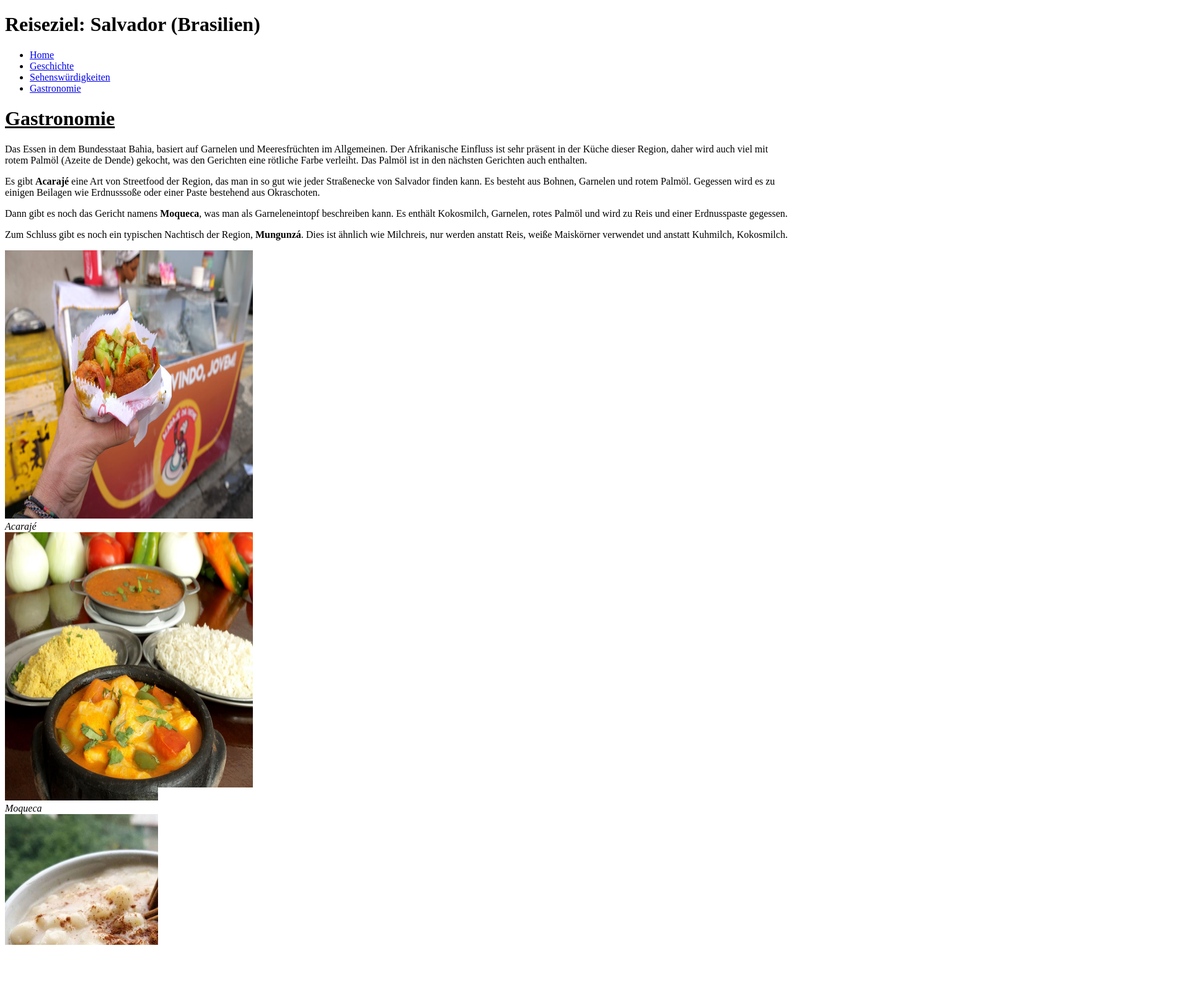
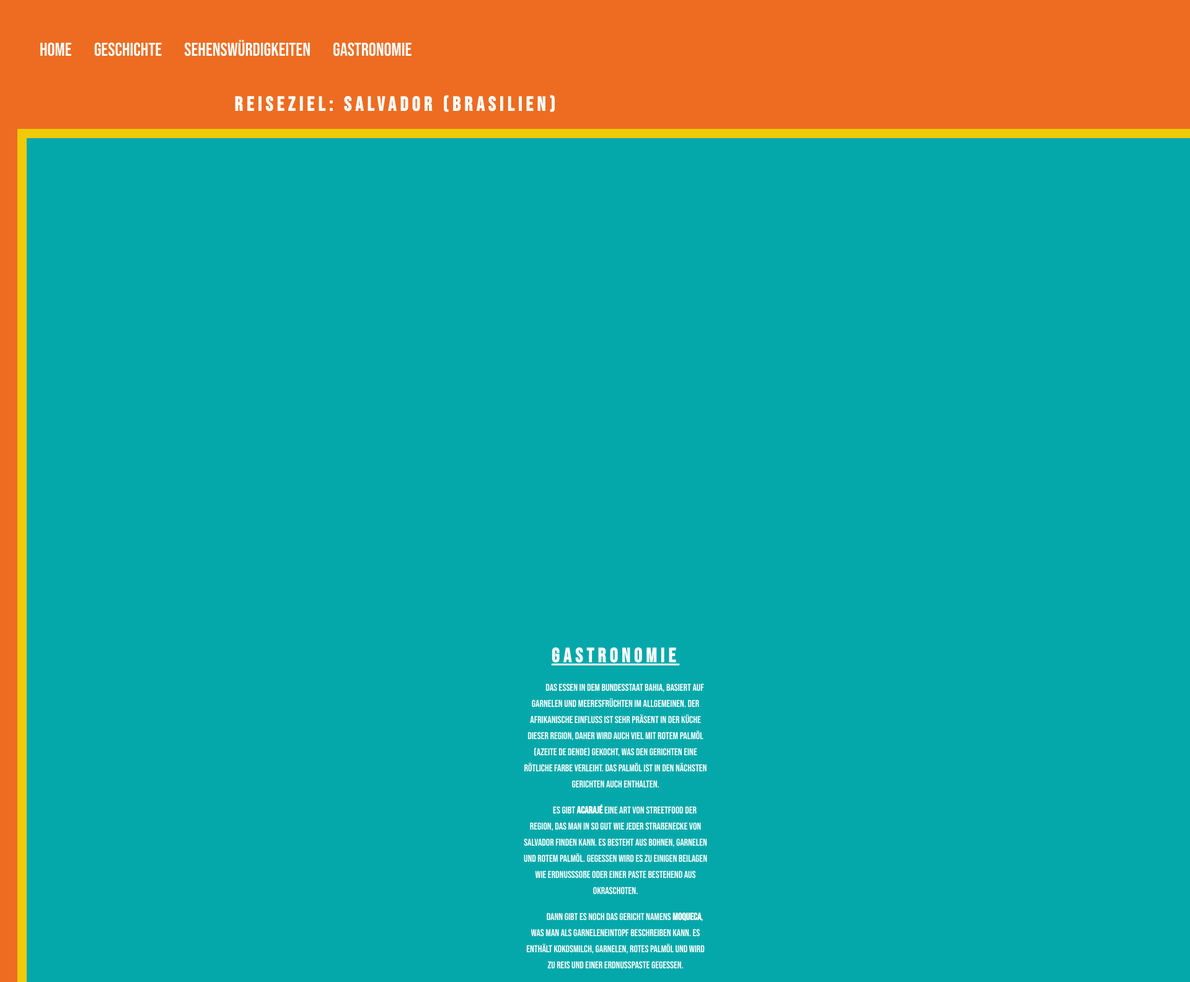
Before and after one commit to FranCiscoCab157/B-Semester-Repository, a plain HTML site: page Webseite2.Aufgabe2/Gastronomie.html in a window 1280 px wide. Shown: the top 1585 px of the page at 62% size, 1920 px wide, since content can reach past the window. Drawn offline with Linux system fonts and the light colour scheme.

Commit message:
Aufgabe2

```diff
--- a/Webseite2.Aufgabe2/Gastronomie.html
+++ b/Webseite2.Aufgabe2/Gastronomie.html
@@ -6,6 +6,8 @@
     <meta name="viewport" content="width=device-width, initial-scale=1">
     <meta name="author" content="Francisco">
     <title>Gastronomie</title>
+    <link rel="stylesheet" href="stylesheet.css">
+    <link href="https://fonts.googleapis.com/css2?family=Bebas+Neue&display=swap" rel="stylesheet">
     </head>
 
 <body>
@@ -14,11 +16,10 @@
 
 
 
-    <header><h1>Reiseziel: Salvador (Brasilien)</h1> </header>
+    <header>
 
-
-
-<nav>
+        <nav>
+            <div class="topnav">
     <ul>
         <li><a class="selected" href="Index2.html">Home</a></li>
         <li><a class="selected" href="Geschichte.html">Geschichte</a></li>
@@ -27,6 +28,10 @@
 
     </ul>
     </nav>
+
+    <h1>Reiseziel: Salvador (Brasilien)</h1> </header>
+
+
 <div class="content">
 <main>
     <h1><u>Gastronomie</u></h1>
@@ -35,11 +40,11 @@
     <p>Dann gibt es noch das Gericht namens <b>Moqueca</b>, was man als Garneleneintopf beschreiben kann. Es enthält Kokosmilch, Garnelen, rotes Palmöl und wird zu Reis und einer Erdnusspaste gegessen.</p>
     <p>Zum Schluss gibt es noch ein typischen Nachtisch der Region, <b>Mungunzá</b>. Dies ist ähnlich wie Milchreis, nur werden anstatt Reis, weiße Maiskörner verwendet und anstatt Kuhmilch, Kokosmilch.</p>
     <img src="./Bilder/Acaraje.jpeg" alt="Acaraje" width="400" height="433"> <br>
-    <i>Acarajé</i> <br>
+   <p> <i>Acarajé</i> <br> </p>
     <img src="./Bilder/Moqueca.jpg" alt="Moqueca" width="400" height="433"> <br>
-     <i>Moqueca</i><br>
+    <p><i>Moqueca</i><br></p>
      <img src="./Bilder/Mungunzá.jpg" alt="Mungunzá" width="400" height="433"> <br>
-     <i>Mungunzá</i> <br>
+    <p><i>Mungunzá</i> <br></p>
  </main>
 </div>
 
--- a/Webseite2.Aufgabe2/stylesheet.css
+++ b/Webseite2.Aufgabe2/stylesheet.css
@@ -0,0 +1,85 @@
+
+h1 { color: white; font-family: 'Bebas Neue', cursive; font-size: px; font-weight: bold; letter-spacing: 0.2em; line-height: 1; text-align: center; }
+h2 { color: white; font-family: 'Bebas Neue', cursive; font-size: px; font-weight: bold; letter-spacing: 0.2em; line-height: 1; text-align: center; }
+p { color: white; font-family: 'Bebas Neue', cursive; font-size: 16px; line-height: 26px; text-indent: 30px; margin: 20; text-align: center;}
+
+@keyframes pulse {
+  20% {
+    padding: 30px;
+    background-color: #ED6C21;
+  }
+}
+.img1 {
+  border: 1px solid #05A8AA;
+  width: fit-content;
+  background-color: #EFCA08;
+  padding: 1px;
+  animation: pulse 10s;
+  animation-iteration-count: infinite;
+}
+
+
+table.center {color: white;
+        margin-left: auto;
+        margin-right: auto;}
+
+        body { background-color: #ED6C21;
+        color: white;}
+
+img {
+    display: block;
+    margin-left: auto;
+    margin-right: auto;
+  }
+
+  ul.facts {
+    text-align: center;
+    list-style-position: initial;
+}
+
+nav li {
+  display: inline-block;
+  margin-left: 0 35px;
+padding-top: 25px;
+}
+
+nav a {
+  color: white;
+  text-decoration: none;
+text-transform: uppercase;
+font-family: 'Bebas Neue', cursive;
+font-size: 30px;
+}
+.topnav {
+  overflow: hidden;
+  background-color: #ED6C21;
+}
+
+.topnav a {
+  float: left;
+  display: block;
+  color: white;
+  text-align: center;
+  padding: 14px 16px;
+  text-decoration: none;
+}
+
+.topnav a:hover {
+  background-color: #EFCA08;
+  color: white;
+}
+
+
+div.content {
+  background-color: #05A8AA;
+  width: 300px;
+  height: 100px;
+  border: 15px solid #EFCA08;
+  padding: 800px;
+  margin: 20px;
+}
+
+.footer {
+  background-color: #EFCA08;
+  padding: 10px;
+}
```
Also changed, not shown: Webseite2.Aufgabe2/Geschichte.html (+16 -9 lines), Webseite2.Aufgabe2/Index2.html (+17 -11 lines), Webseite2.Aufgabe2/Sehenswürdigkeiten.html (+11 -8 lines), Webseite2/Gastronomie.html (+1 -0 lines), Webseite2/Geschichte.html (+1 -0 lines), Webseite2/Index2.html (+7 -2 lines), Webseite2/Sehenswürdigkeiten.html (+1 -0 lines).
